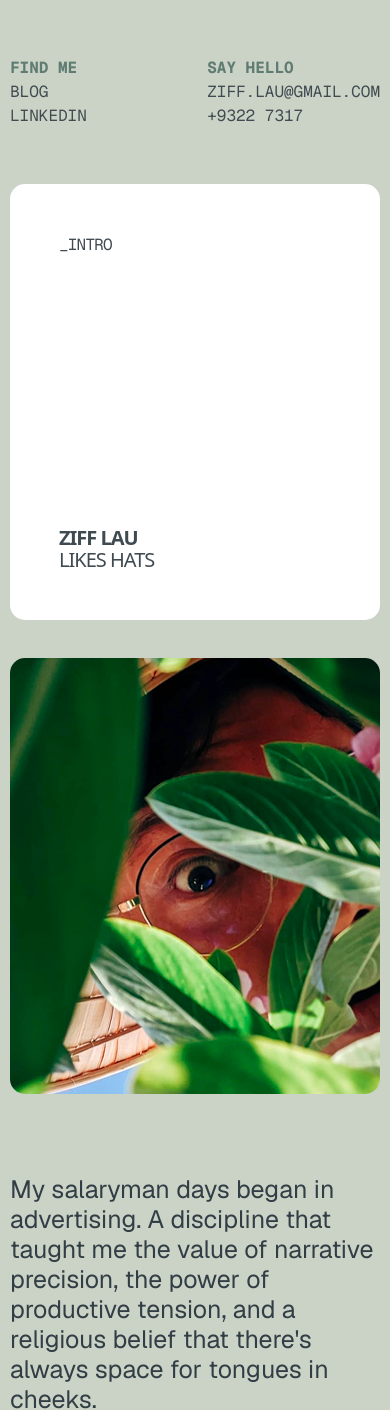
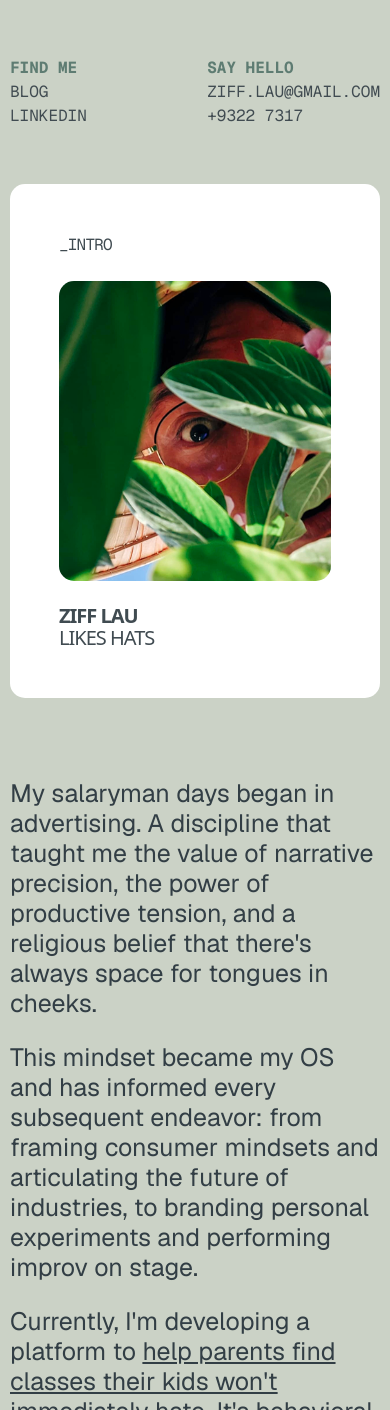
Before and after one commit to prettymanly/studioziff, a Next.js app: page / in a window 390 px wide. Shown: the top 1410 px of the page. Built offline with nearby package versions, Linux system fonts and the light colour scheme.

Commit message:
feat: apply responsive hero to home and update research hero copy

```diff
--- a/src/app/page.tsx
+++ b/src/app/page.tsx
@@ -129,10 +129,20 @@
         </header>
 
         {/* Hero Section */}
-        <section className="w-full h-auto md:h-[436px] mb-20 flex flex-col md:flex-row items-center gap-[38px]">
-          {/* Left Box - Text */}
-          <div className="w-full md:w-1/2 h-[436px] bg-white rounded-[15px] p-[49px] flex flex-col justify-between text-[#404b51]">
+        <section className="w-full mb-20 flex flex-col md:flex-row items-stretch md:h-[436px] gap-[38px]">
+          {/* Left Box - Text and Mobile Image */}
+          <div className="w-full md:w-1/2 bg-white rounded-[15px] p-[49px] flex flex-col justify-between text-[#404b51]">
             <p className="font-mono text-base tracking-[-0.8px]">_INTRO</p>
+
+            <div className="relative w-full h-[300px] my-6 rounded-[15px] overflow-hidden md:hidden">
+              <Image
+                src="/images/intro-image.png"
+                alt="Ziff Lau"
+                fill
+                style={{ objectFit: 'cover' }}
+              />
+            </div>
+
             <p className="text-[20px] leading-[22px] tracking-[-1px]">
               <span className="font-bold">ZIFF LAU</span>
               <br />
@@ -141,7 +151,7 @@
           </div>
 
           {/* Right Box - Image */}
-          <div className="relative w-full md:w-1/2 h-[436px] rounded-[15px] overflow-hidden">
+          <div className="relative hidden md:block w-full md:w-1/2 h-[436px] rounded-[15px] overflow-hidden">
             <Image
               src="/images/intro-image.png"
               alt="Ziff Lau"
--- a/src/app/research-projects/page.tsx
+++ b/src/app/research-projects/page.tsx
@@ -205,9 +205,9 @@
             </div>
 
             <p className="text-[20px] leading-[22px] tracking-[-1px]">
-              <span className="font-bold">CUSTOMER RESEARCH</span>
+              <span className="font-bold">ZIFF LAU</span>
               <br />
-              <span className="font-normal">+ BEHAVIORAL INSIGHTS</span>
+              <span className="font-normal">SERVICE DESIGNER</span>
             </p>
           </div>
 
```
